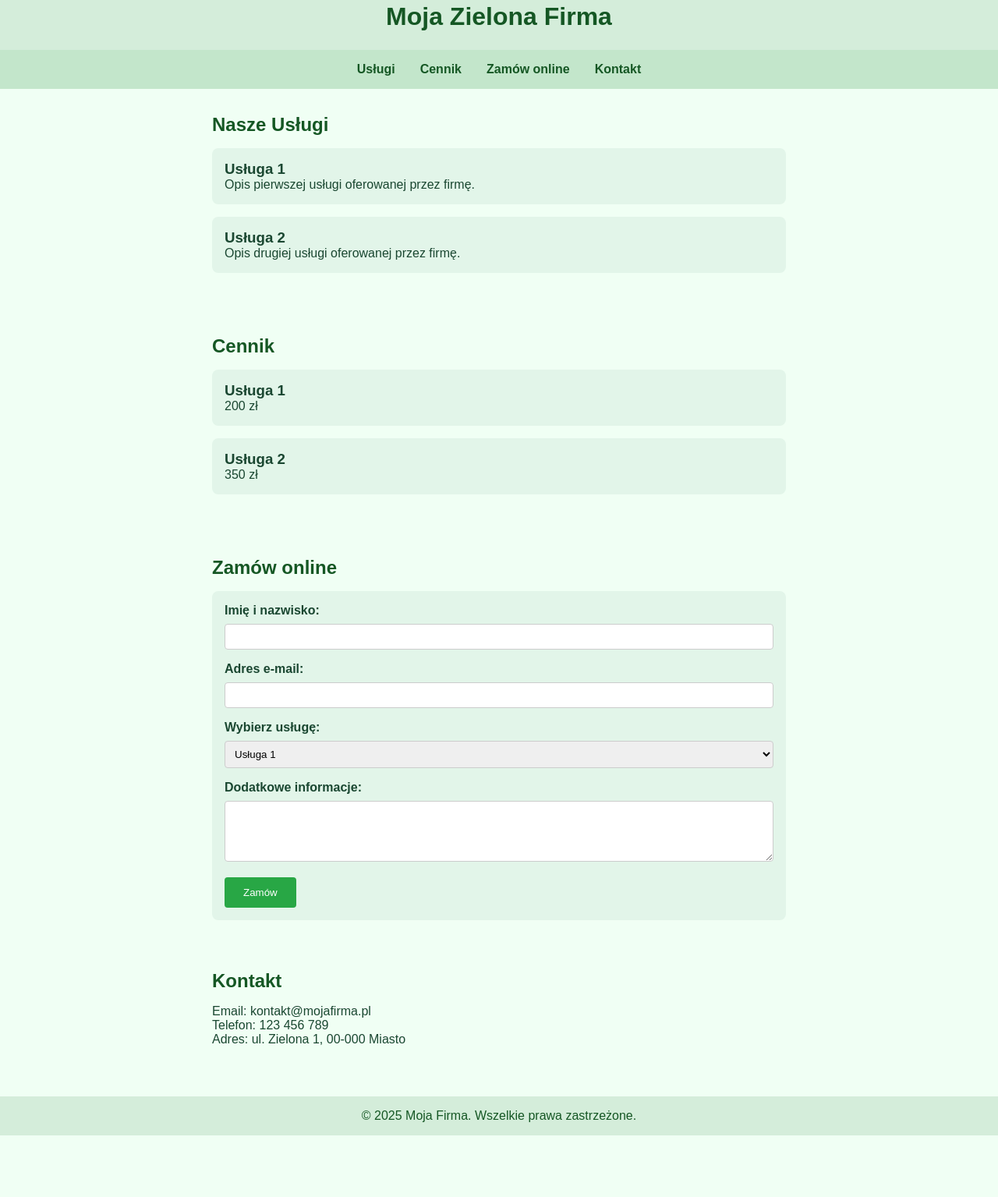
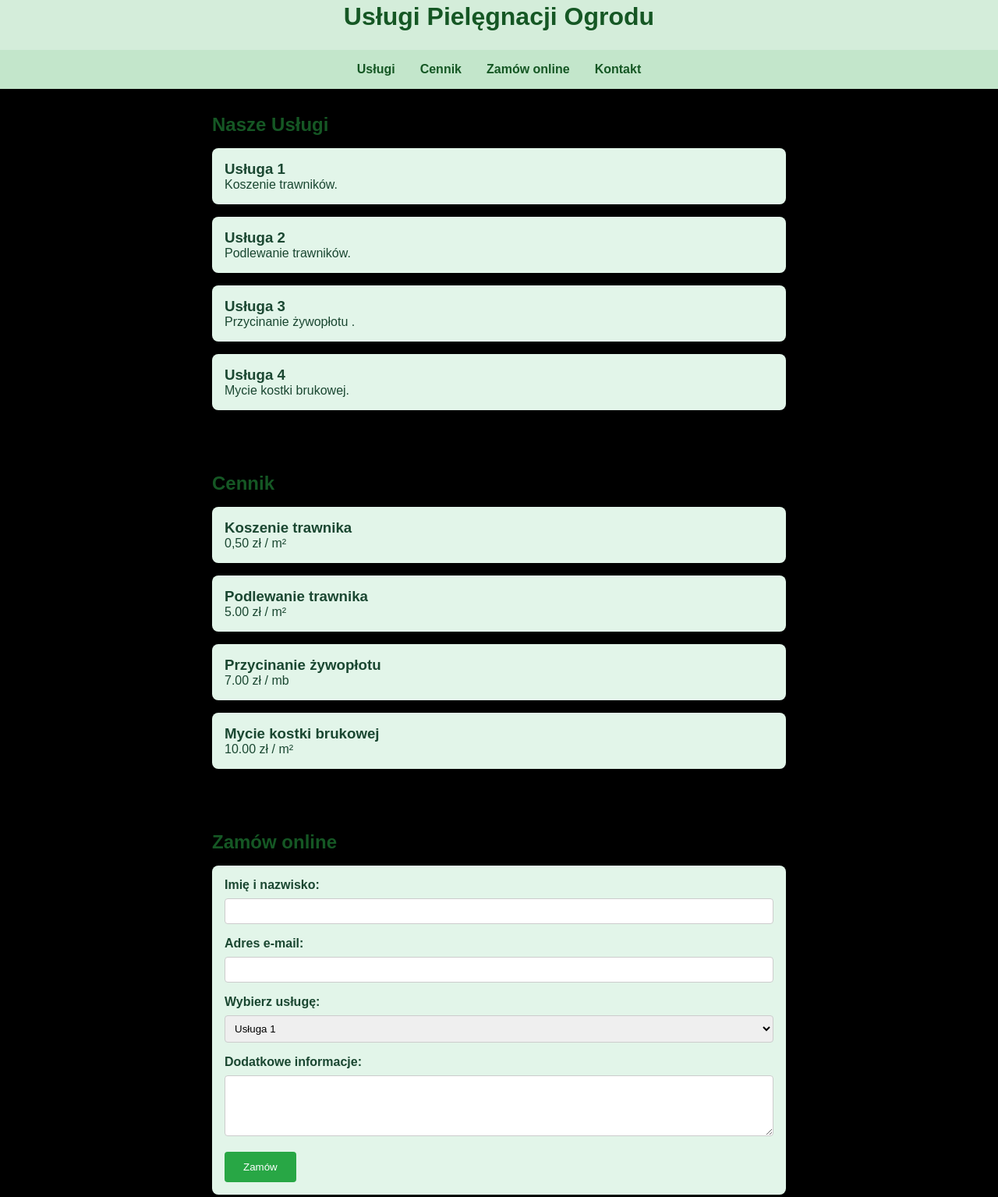
Before and after one commit to DjTomil/Us-ugi-Ogrodnicze, a plain HTML site: page index.html in a window 1280 px wide. Shown: the part 21-1556 px from the top of the page at 78% size. Before the commit the page ends 1477 px from the top, so only its background shows below. Drawn offline with Linux system fonts and the light colour scheme.

Commit message:
Update index.html

```diff
--- a/index.html
+++ b/index.html
@@ -2,7 +2,7 @@
 <head>
   <meta charset="UTF-8" />
   <meta name="viewport" content="width=device-width, initial-scale=1.0" />
-  <title>Moja Firma</title>
+  <title>Usługi ogrodnicze</title>
   <style>
     * {
       margin: 0;
@@ -10,7 +10,7 @@
       box-sizing: border-box;
       font-family: Arial, sans-serif;
     }body {
-  background-color: #f0fff4;
+  background-color: #000000;
   color: #1a4731;
 }
 
@@ -111,7 +111,7 @@ footer {
 </head>
 <body>
   <header>
-    <h1>Moja Zielona Firma</h1>
+    <h1>Usługi Pielęgnacji Ogrodu</h1>
   </header>  <nav>
     <a href="#uslugi">Usługi</a>
     <a href="#cennik">Cennik</a>
@@ -121,21 +121,37 @@ footer {
     <h2>Nasze Usługi</h2>
     <div class="service">
       <h3>Usługa 1</h3>
-      <p>Opis pierwszej usługi oferowanej przez firmę.</p>
+      <p>Koszenie trawników.</p>
     </div>
     <div class="service">
       <h3>Usługa 2</h3>
-      <p>Opis drugiej usługi oferowanej przez firmę.</p>
+      <p>Podlewanie trawników.</p>
+    </div>
+    <div class="service">
+      <h3>Usługa 3</h3>
+      <p>Przycinanie żywopłotu .</p>
+    </div>
+    <div class="service">
+      <h3>Usługa 4</h3>
+      <p>Mycie kostki brukowej.</p>
     </div>
   </section>  <section id="cennik" class="pricing">
     <h2>Cennik</h2>
     <div class="price-item">
-      <h3>Usługa 1</h3>
-      <p>200 zł</p>
+      <h3>Koszenie trawnika</h3>
+      <p>0,50 zł / m²</p>
     </div>
     <div class="price-item">
-      <h3>Usługa 2</h3>
-      <p>350 zł</p>
+      <h3>Podlewanie trawnika</h3>
+      <p>5.00 zł / m²</p>
+    </div>
+    <div class="price-item">
+      <h3>Przycinanie żywopłotu</h3>
+      <p>7.00 zł / mb</p>
+    </div>
+    <div class="price-item">
+      <h3>Mycie kostki brukowej</h3>
+      <p>10.00 zł / m²</p>
     </div>
   </section>  <section id="zamowienie" class="order">
     <h2>Zamów online</h2>
@@ -148,6 +164,8 @@ footer {
   <select id="service" name="service">
     <option value="usluga1">Usługa 1</option>
     <option value="usluga2">Usługa 2</option>
+    <option value="usluga3">Usługa 3</option>
+    <option value="usluga4">Usługa 4</option>
   </select>
 
   <label for="details">Dodatkowe informacje:</label>
@@ -158,9 +176,9 @@ footer {
 
   </section>  <section id="kontakt" class="contact">
     <h2>Kontakt</h2>
-    <p>Email: kontakt@mojafirma.pl</p>
-    <p>Telefon: 123 456 789</p>
-    <p>Adres: ul. Zielona 1, 00-000 Miasto</p>
+    <p>Email: uslugi.pielegnacji.ogrodu@onet.eu</p>
+    <p>Telefon: 664-316-991</p>
+    <p>Obszar obejmujący usługi: Poznań / Naramowice</p>
   </section>  <footer>
     &copy; 2025 Moja Firma. Wszelkie prawa zastrzeżone.
   </footer>
```
